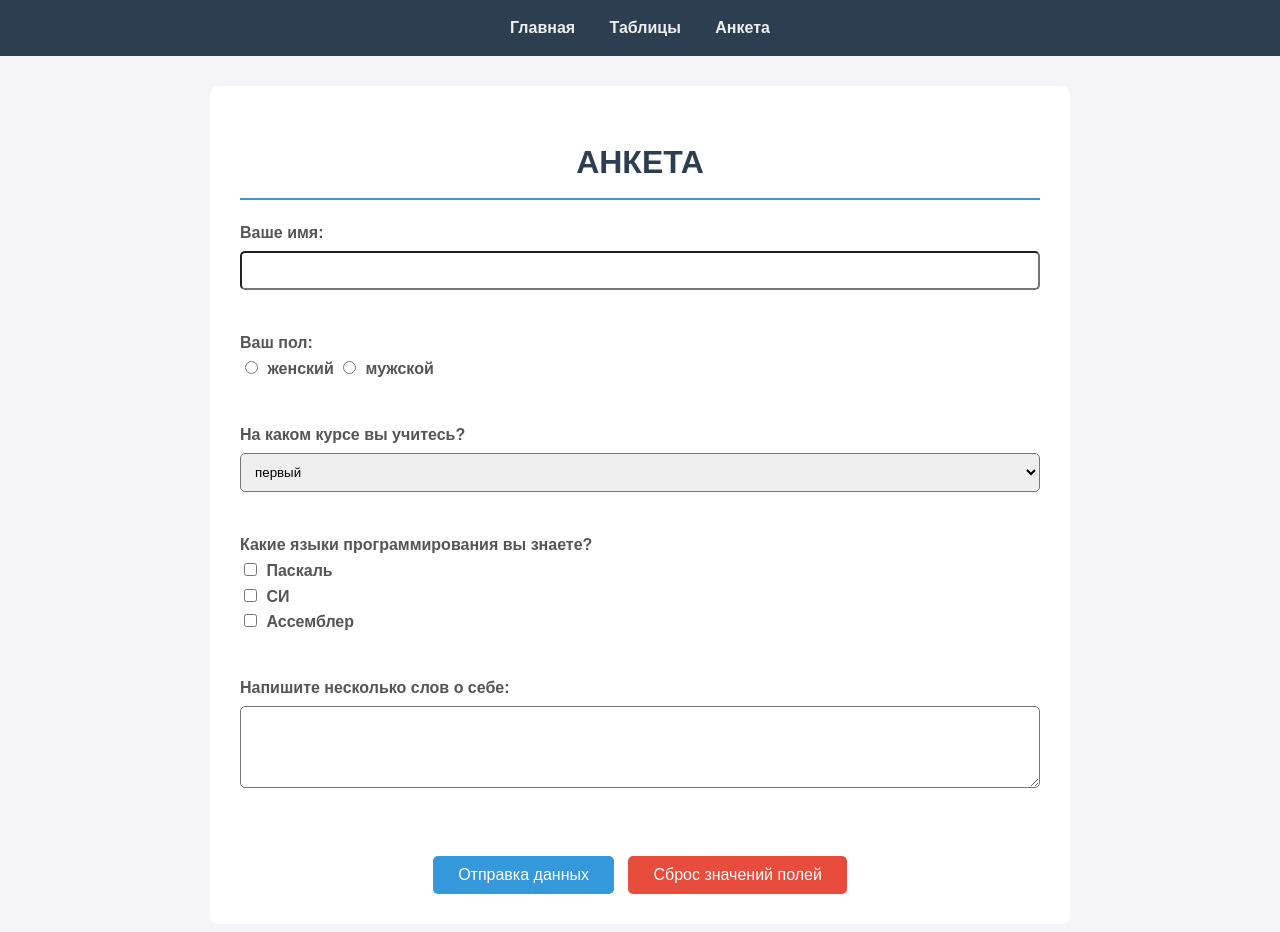
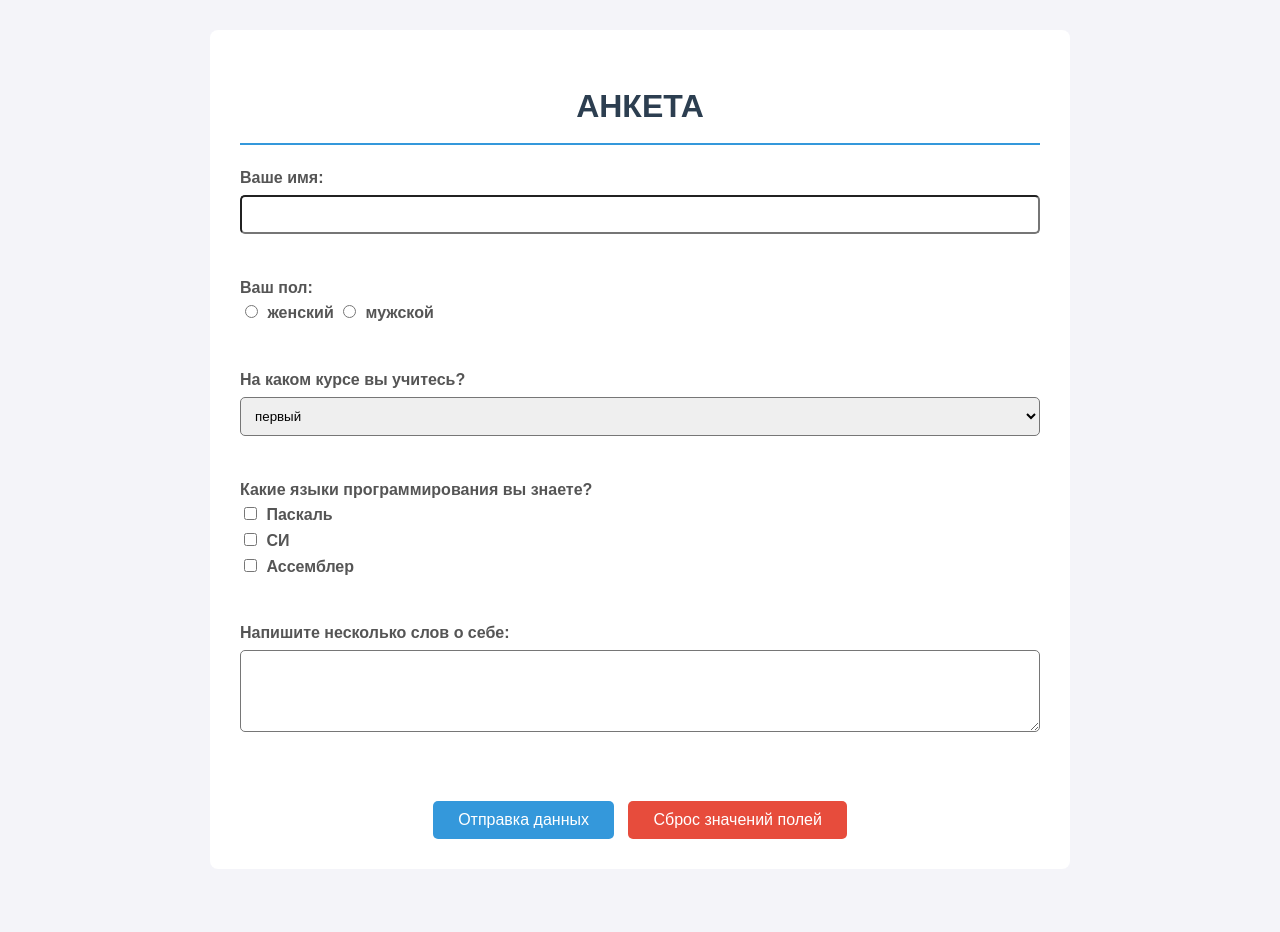
Before and after one commit to Pe4enka415/VEB, a plain HTML site: page survey.html in a window 1280 px wide. After the commit the page ends 899 px from the top, so only its background shows below. Drawn offline with Linux system fonts and the light colour scheme.

Commit message:
Update survey.html

```diff
--- a/survey.html
+++ b/survey.html
@@ -6,11 +6,7 @@
     <link rel="stylesheet" href="style.css">
 </head>
 <body>
-    <nav>
-        <a href="index.html">Главная</a>
-        <a href="tables.html">Таблицы</a>
-        <a href="survey.html">Анкета</a>
-    </nav>
+    <div id="menu-container"></div>
 
     <div class="page">
         <h1>АНКЕТА</h1>
```
